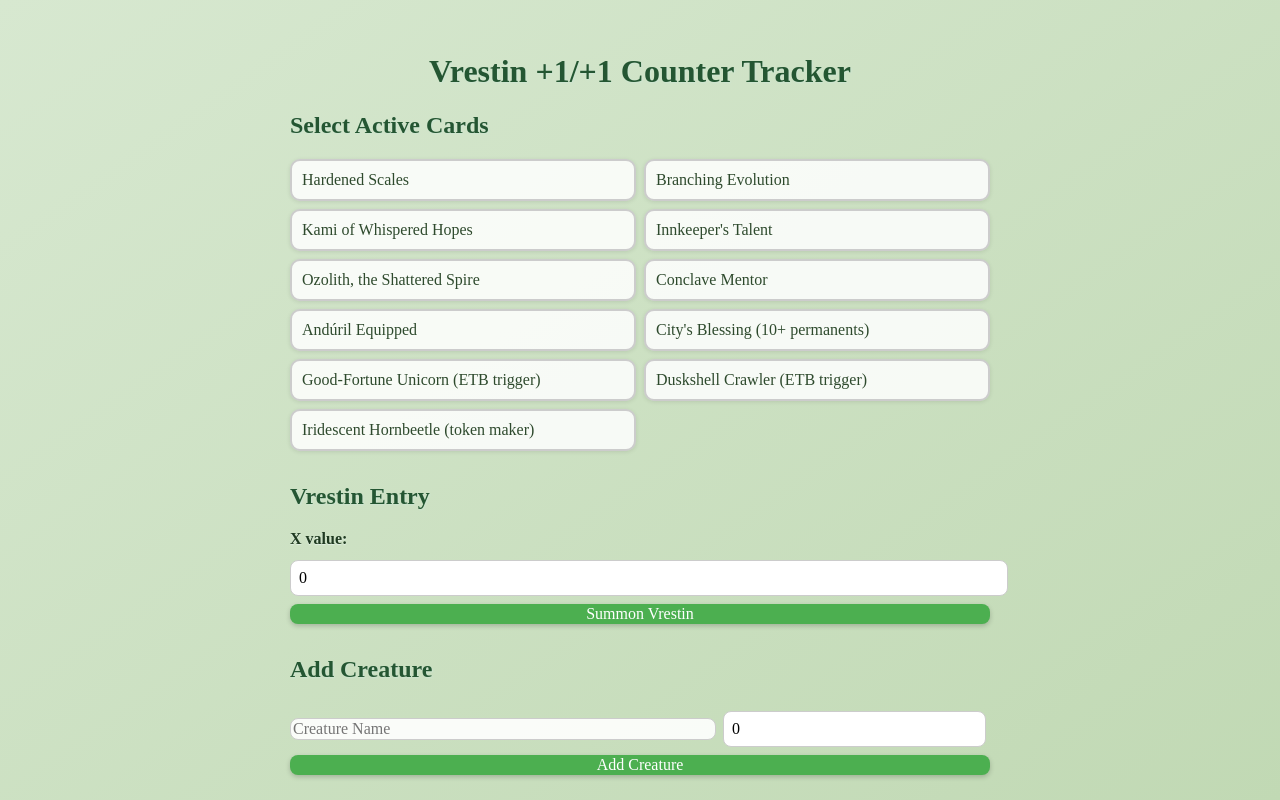
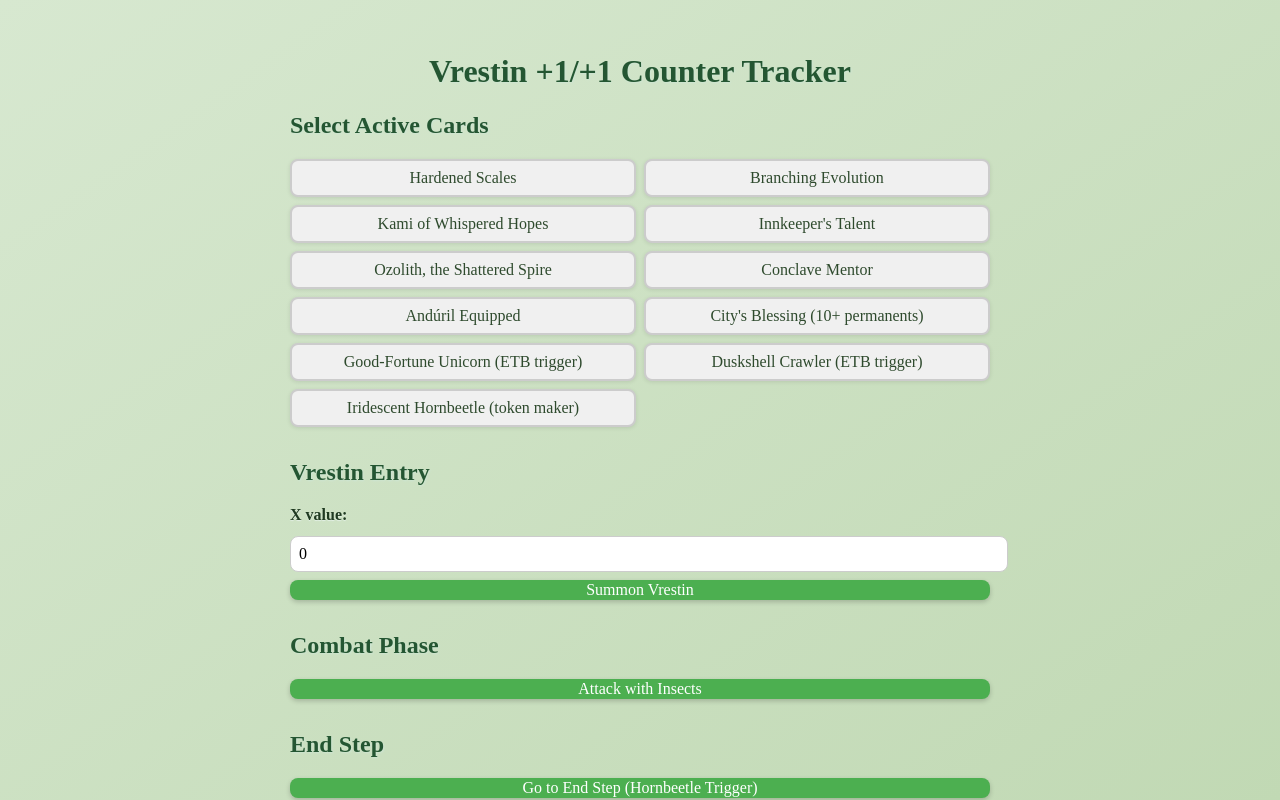
Before and after one commit to cdragon666/vrestin-counters, a React (Create React App) app: page / in a window 1280 px wide. Shown: the top 800 px of the page. Built offline with nearby package versions, Linux system fonts and the light colour scheme.

Commit message:
Fix ETB insect tokens to apply ETB-only effects properly

```diff
--- a/src/App.js
+++ b/src/App.js
@@ -14,109 +14,95 @@ const supportCards = [
   { id: "hornbeetle", name: "Iridescent Hornbeetle (token maker)" }
 ];
 
-const creatureData = {
-  "scute mob": { counters: 1 },
-  "hornet queen": { counters: 2 },
-  "sigarda, font of blessings": { counters: 4 },
-  "king darien xlviii": { counters: 3 },
-  "springheart nantuko": { counters: 2 }
-};
-
 export default function App() {
   const [selectedCards, setSelectedCards] = useState([]);
   const [vrestinX, setVrestinX] = useState(0);
   const [creatures, setCreatures] = useState([]);
-  const [newCreatureName, setNewCreatureName] = useState("");
-  const [startingCounters, setStartingCounters] = useState(0);
   const [resultLog, setResultLog] = useState([]);
-  const [suggestions, setSuggestions] = useState([]);
   const [counterTracker, setCounterTracker] = useState(0);
-
-  const toggleCard = (id) => {
-    setSelectedCards((prev) =>
-      prev.includes(id) ? prev.filter((c) => c !== id) : [...prev, id]
-    );
-  };
 
   const has = (id) => selectedCards.includes(id);
 
-  function getBaseCounterBonus() {
+  const getBaseBonus = () => {
     let bonus = 0;
     if (has("hardened_scales")) bonus += 1;
     if (has("conclave_mentor")) bonus += 1;
     if (has("ozolith")) bonus += 1;
     return bonus;
-  }
+  };
 
-  function getMultiplier() {
+  const getMultiplier = () => {
     let multiplier = 1;
     if (has("branching_evolution")) multiplier *= 2;
     if (has("kami")) multiplier *= 2;
     if (has("innkeeper")) multiplier *= 2;
     return multiplier;
-  }
+  };
 
-  function addToTracker(amount) {
+  const addToTracker = (amount) => {
     setCounterTracker((prev) => prev + amount);
-  }
+  };
 
   const calculateETB = () => {
     const base = parseInt(vrestinX);
-    const bonus = getBaseCounterBonus();
+    const bonus = getBaseBonus();
     const multiplier = getMultiplier();
-    const vrestinCounters = Math.ceil((base + bonus) * multiplier);
+    const vrestinFinal = Math.ceil((base + bonus) * multiplier);
+    let insectFlat = 0;
 
-    let insectBonus = 0;
-    if (has("unicorn")) insectBonus += 1;
-    if (has("conclave_mentor")) insectBonus += 1;
-    if (has("crawler")) insectBonus += 1;
-    if (has("hardened_scales")) insectBonus += 1;
+    if (has("unicorn")) insectFlat += 1;
+    if (has("crawler")) insectFlat += 1;
 
-    // If there are any ETB triggers, at least 1 counter is given
-    const etbPresent = has("unicorn") || has("crawler");
-    const insectFinal = etbPresent ? Math.ceil((1 + getBaseCounterBonus()) * multiplier) : Math.ceil(insectBonus * multiplier);
+    // ETB buffs always get at least +1 if Unicorn or Crawler is selected
+    const insectBonus = Math.ceil((insectFlat + getBaseBonus()) * multiplier);
+    const newInsects = Array(base).fill().map((_, i) => ({
+      name: `Insect ${i + 1}`,
+      counters: insectBonus
+    }));
 
-    const totalETBCounters = vrestinCounters + (base * insectFinal);
-    addToTracker(totalETBCounters);
-
-    let log = `Vrestin enters with ${vrestinCounters} counters.\n`;
-    log += `${base} Insect tokens created. Each gets +${insectFinal} counters.\n`;
-
-    const newCreatures = [
-      { name: "Vrestin", counters: vrestinCounters },
-      ...Array(base).fill().map((_, i) => ({ name: `Insect ${i + 1}`, counters: insectFinal }))
+    const allCreatures = [
+      { name: "Vrestin", counters: vrestinFinal },
+      ...newInsects
     ];
 
-    setCreatures((prev) => [...prev, ...newCreatures]);
+    const totalCounters = vrestinFinal + (newInsects.length * insectBonus);
+    addToTracker(totalCounters);
+
+    let log = `Vrestin enters with ${vrestinFinal} counters.\n`;
+    log += `${base} Insect tokens created. Each gets +${insectBonus} counters.`;
+
+    setCreatures((prev) => [...prev, ...allCreatures]);
     setResultLog((prev) => [log, ...prev]);
   };
 
   const handleCombat = () => {
+    const insectBuff = Math.ceil((1 + getBaseBonus()) * getMultiplier());
+    const andurilBase = has("citys_blessing") ? 2 : 1;
+    const andurilBuff = has("anduril") ? Math.ceil((andurilBase + getBaseBonus()) * getMultiplier()) : 0;
+
     let log = `Combat Phase:\n`;
-    const insectBonus = Math.ceil((1 + getBaseCounterBonus()) * getMultiplier());
-    const andurilBase = has("citys_blessing") ? 2 : 1;
-    const andurilBonus = Math.ceil((andurilBase + getBaseCounterBonus()) * getMultiplier());
 
-    const updatedCreatures = creatures.map((c) => {
+    const updated = creatures.map((c) => {
       const name = c.name.toLowerCase();
       const isInsect = name.includes("insect") || name.includes("vrestin");
-      let added = 0;
-      if (isInsect) added += insectBonus;
-      if (has("anduril")) added += andurilBonus;
-      addToTracker(added);
-      return { ...c, counters: c.counters + added };
+      const add = (isInsect ? insectBuff : 0) + andurilBuff;
+      if (add > 0) addToTracker(add);
+      return { ...c, counters: c.counters + add };
     });
 
-    log += `All insects get +${insectBonus}, all creatures get +${has("anduril") ? andurilBonus : 0} from Andúril.`;
-    setCreatures(updatedCreatures);
+    log += `All insects get +${insectBuff}, all creatures get +${andurilBuff} from Andúril.`;
+    setCreatures(updated);
     setResultLog((prev) => [log, ...prev]);
   };
 
   const handleEndStep = () => {
-    let log = `End Step:\n`;
+    let log = "End Step:\n";
     if (has("hornbeetle") && counterTracker > 0) {
-      const newTokens = Array(counterTracker).fill().map((_, i) => ({ name: `Beetle Token ${i + 1}`, counters: 0 }));
-      setCreatures((prev) => [...prev, ...newTokens]);
+      const tokens = Array(counterTracker).fill().map((_, i) => ({
+        name: `Beetle Token ${i + 1}`,
+        counters: 0
+      }));
+      setCreatures((prev) => [...prev, ...tokens]);
       log += `Hornbeetle created ${counterTracker} Insect tokens from ${counterTracker} counters added this turn.`;
     } else {
       log += `No effects triggered.`;
@@ -128,46 +114,12 @@ export default function App() {
   const updateCounter = (index, delta) => {
     if (delta > 0) addToTracker(delta);
     setCreatures((prev) =>
-      prev.map((c, i) => (i === index ? { ...c, counters: Math.max(0, c.counters + delta) } : c))
+      prev.map((c, i) => i === index ? { ...c, counters: Math.max(0, c.counters + delta) } : c)
     );
   };
 
   const removeCreature = (index) => {
     setCreatures((prev) => prev.filter((_, i) => i !== index));
-  };
-
-  const addCreature = () => {
-    const name = newCreatureName.trim();
-    if (!name) return;
-    const data = creatureData[name.toLowerCase()];
-    const baseCounters = data ? data.counters : parseInt(startingCounters) || 0;
-    const final = Math.ceil((baseCounters + getBaseCounterBonus()) * getMultiplier());
-    addToTracker(final);
-    setCreatures([...creatures, { name: newCreatureName, counters: final }]);
-    setNewCreatureName("");
-    setStartingCounters(0);
-    setSuggestions([]);
-  };
-
-  const handleNameChange = (e) => {
-    const input = e.target.value;
-    setNewCreatureName(input);
-    if (!input) {
-      setSuggestions([]);
-      return;
-    }
-    const matches = Object.keys(creatureData).filter((name) =>
-      name.includes(input.toLowerCase())
-    );
-    setSuggestions(matches);
-  };
-
-  const fillSuggestion = (name) => {
-    const displayName = name.replace(/\b\w/g, (c) => c.toUpperCase());
-    setNewCreatureName(displayName);
-    const data = creatureData[name];
-    if (data) setStartingCounters(data.counters);
-    setSuggestions([]);
   };
 
   const clearLog = () => setResultLog([]);
@@ -183,6 +135,15 @@ export default function App() {
             key={card.id}
             className={`card-tile ${selectedCards.includes(card.id) ? "selected" : ""}`}
             onClick={() => toggleCard(card.id)}
+            style={{
+              cursor: "pointer",
+              padding: "0.5rem",
+              background: selectedCards.includes(card.id) ? "#bdf5bd" : "#f0f0f0",
+              border: "2px solid",
+              borderColor: selectedCards.includes(card.id) ? "green" : "#ccc",
+              borderRadius: "0.5rem",
+              textAlign: "center"
+            }}
           >
             {card.name}
           </div>
@@ -196,43 +157,11 @@ export default function App() {
         id="vrestinX"
         value={vrestinX}
         onChange={(e) => setVrestinX(e.target.value)}
+        style={{ width: "100%", marginTop: "0.5rem", padding: "0.5rem" }}
       />
       <button onClick={calculateETB} style={{ marginTop: "0.5rem", width: "100%" }}>
         Summon Vrestin
       </button>
-
-      <h2 style={{ marginTop: "2rem" }}>Add Creature</h2>
-      <input
-        type="text"
-        placeholder="Creature Name"
-        value={newCreatureName}
-        onChange={handleNameChange}
-        style={{ width: "60%", marginRight: "1%" }}
-      />
-      <input
-        type="number"
-        placeholder="+1/+1 Counters"
-        value={startingCounters}
-        onChange={(e) => setStartingCounters(e.target.value)}
-        style={{ width: "35%" }}
-      />
-      <button onClick={addCreature} style={{ marginTop: "0.5rem", width: "100%" }}>
-        Add Creature
-      </button>
-
-      {suggestions.length > 0 && (
-        <ul style={{ listStyle: "none", padding: 0, marginTop: "0.5rem", background: "#eee", borderRadius: "0.5rem" }}>
-          {suggestions.map((s, i) => (
-            <li
-              key={i}
-              style={{ padding: "0.3rem", cursor: "pointer" }}
-              onClick={() => fillSuggestion(s)}
-            >
-              {s.replace(/\b\w/g, (c) => c.toUpperCase())}
-            </li>
-          ))}
-        </ul>
-      )}
 
       <h2 style={{ marginTop: "2rem" }}>Combat Phase</h2>
       <button onClick={handleCombat} style={{ width: "100%" }}>
```
